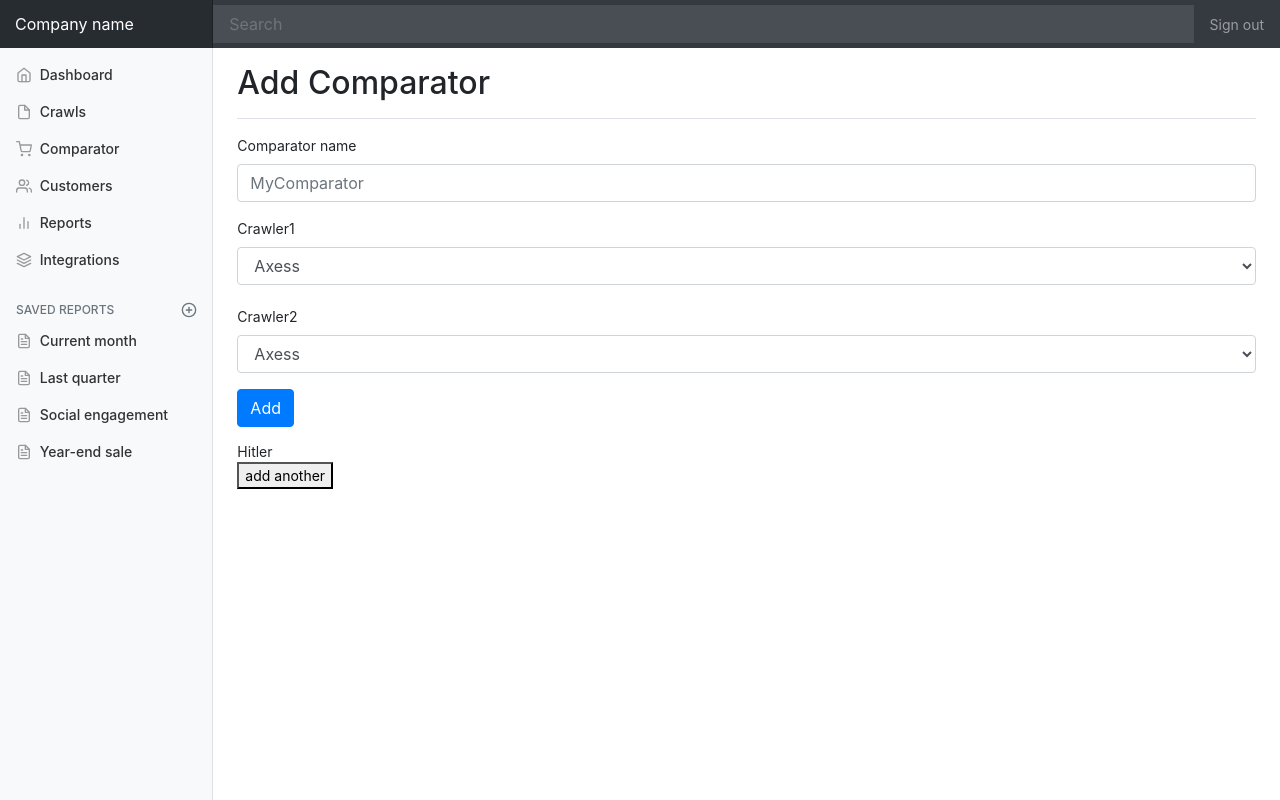
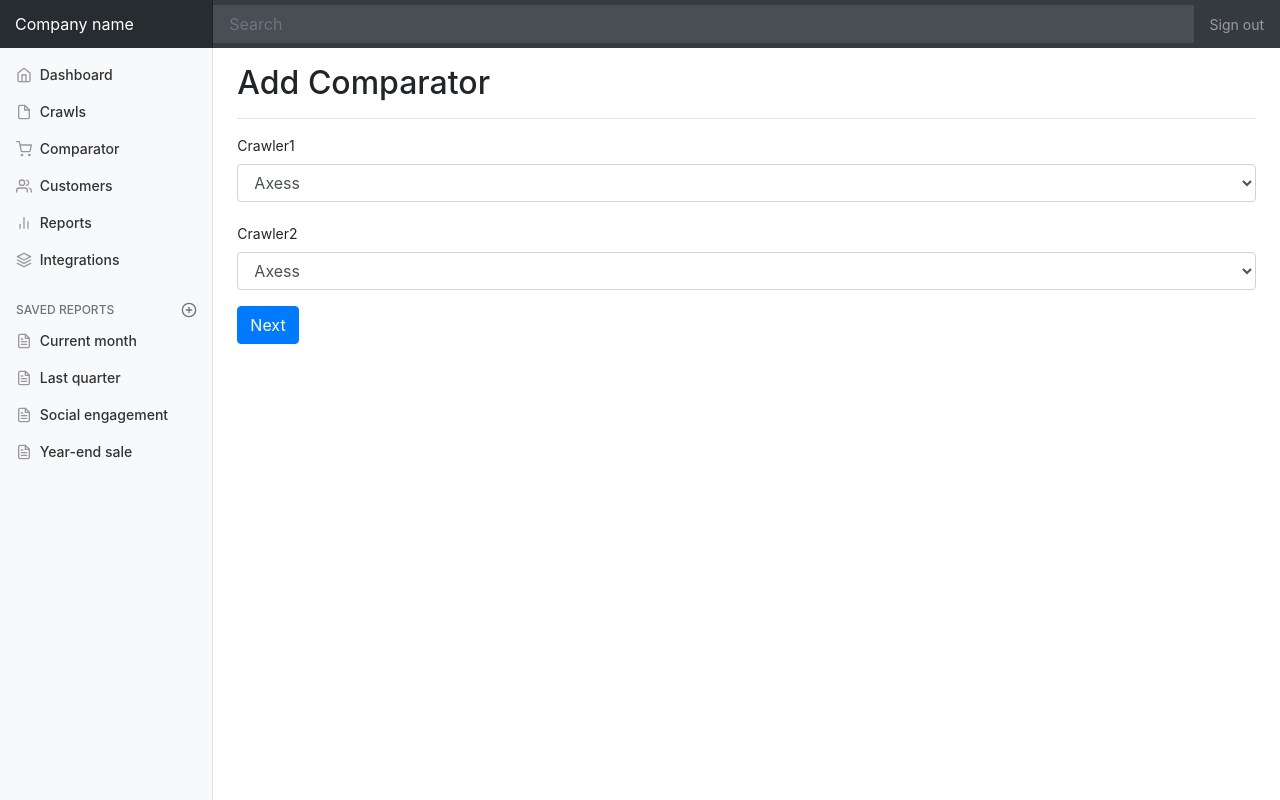
Before and after one commit to rvandyk/comparator, a Django app: page /comparatorpage/addcomparator in a window 1280 px wide. Run offline with Django 3.2, Linux system fonts and the light colour scheme; data comes from the database, SQL or seed files in the repository; both versions use the stored data as it was after the commit; some libraries are stand-ins or nearby versions.

Commit message:
Comparator creation and vizualisation

```diff
--- a/mainapp/views.py
+++ b/mainapp/views.py
@@ -14,7 +14,7 @@ import requests
 
 
 from mainapp.models import ScrapyItem
-from mainapp.models import CrawlerModel
+from mainapp.models import CrawlerModel, Comparator
 
 # connect scrapyd service
 scrapyd = ScrapydAPI('http://localhost:6800')
@@ -36,7 +36,8 @@ def crawlpage(request):
     return render(request, 'mainapp/crawlpage.html', {'items' : items,'models' : models,'jobs' : jobs })
 
 def comparatorpage(request):
-    return render(request, 'mainapp/comparatorpage.html')
+    comparators = Comparator.objects.all()
+    return render(request, 'mainapp/comparatorpage.html', {'comparators' : comparators})
 
 def remove_crawler(request, id):
     model = CrawlerModel.objects.get(id=id).delete()
@@ -49,14 +50,35 @@ def addComparatorForm(request):
         crawler2 = CrawlerModel.objects.get(name=request.POST['crawler2'])
         attributes1 = json.loads(crawler1.attributesJson)
         attributes2 = json.loads(crawler2.attributesJson)
+    elif 'count' in request.POST:
+        relations = []
+        count = request.POST['count']
+        name = request.POST['name']
+        crawler1 = CrawlerModel.objects.get(id=request.POST['crawler1id'])
+        crawler2 = CrawlerModel.objects.get(id=request.POST['crawler2id'])
+        for i in range(0,int(count)+1):
+            if 'typeselect'+str(i) in request.POST:
+                relations.append((request.POST['typeselect'+str(i)],request.POST['crawlerselect1'+str(i)],request.POST['crawlerselect2'+str(i)]))
+
+        comparator = Comparator()
+        comparator.name = name
+        comparator.model1 = crawler1
+        comparator.model2 = crawler2
+        comparator.fields = json.dumps(relations)
+        comparator.save()
+        return redirect('/comparatorpage')
+
     else:
+        crawler1 = ''
+        crawler2 = ''
         crawlersOk = False
         attributes1 = []
         attributes2 = []
 
     crawlers = CrawlerModel.objects.all()
     return render(request, 'mainapp/addcomparator.html', {'attributes1' : attributes1, 'attributes2' : attributes2,
-                                                          'crawlers' : crawlers, 'crawlersOK': crawlersOk })
+                                                          'crawlers' : crawlers, 'crawlersOK': crawlersOk,
+                                                          'crawler1':crawler1, 'crawler2' : crawler2})
 
 def download_crawl(request, unique_id):
     item = ScrapyItem.objects.filter(unique_id=unique_id).values()
--- a/templates/mainapp/addcomparator.html
+++ b/templates/mainapp/addcomparator.html
@@ -16,68 +16,154 @@
 
   <form action="{% url 'mainapp:add_comparator_form' %}" method="post">
                         {% csrf_token %}
-                        <div class="form-group">
-                            <label for="name">Comparator name</label>
-                            <input type="text" class="form-control" name = "name" id="name" placeholder="MyComparator">
-                        </div>
+
 
         <div class="form-group">
 
     <label for="crawler1">Crawler1</label>
     <select class="form-control" id="crawler1" name="crawler1">
         {% for crawler in crawlers %}
-            <option>{{ crawler.name }}</option>
+            <option {% if crawlersOK and crawler == crawler1 %}selected{% endif %}>{{ crawler.name }}</option>
         {% endfor %}
     </select>
 <br>
         <label for="crawler2">Crawler2</label>
     <select class="form-control" id="crawler2" name="crawler2">
         {% for crawler in crawlers %}
-            <option>{{ crawler.name }}</option>
+            <option {% if crawlersOK and crawler == crawler2 %}selected{% endif %}>{{ crawler.name }}</option>
         {% endfor %}
     </select>
   </div>
 
 
-                        {% if crawlersOK %}<button type="submit" class="btn btn-primary">Change</button>
-  {% else %}<button type="submit" class="btn btn-primary">Add</button>
-  {% endif %}
 
 
-
-        {% if crawlersOK %}
+                        {% if crawlersOK %}
+                            <button type="submit" class="btn btn-primary">Change</button>
+  {% else %}<button type="submit" class="btn btn-primary">Next</button>
+  {% endif %}
+  </form>
 
 
 
 
-    {% endif %}
-
-  </form>
+    {% if crawlersOK %}
 
 
-            <form>
-    <div id="forms">
-        Hitler
-    </div>
-    <button id="add-another">add another</button>
+
+
+
+
+
+
+
+
+<form action="{% url 'mainapp:add_comparator_form' %}" method="post">
+{% csrf_token %}
+<input type="hidden" name="crawler1id" value="{{ crawler1.id }}" />
+<input type="hidden" name="crawler2id" value="{{ crawler2.id }}" />
+<input id="count" type="hidden" name="count" value="1" />
+
+ <div class="form-group">
+                            <label for="name">Comparator name</label>
+                            <input type="text" class="form-control" name = "name" id="name" placeholder="MyComparator">
+                        </div>
+
+<div class="row align-items-end" id="field1">
+<div class="col-3">
+   <label id="label01" for="typeselect1">Type</label>
+    <select class="form-control" id="typeselect1" name="typeselect1">
+            <option>Keyword analysis</option>
+            <option>Price analysis</option>
+    </select>
+</div>
+<div class="col-3">
+   <label id="label11" for="crawlerselect11">Crawler 1</label>
+    <select class="form-control" id="crawlerselect11" name="crawlerselect11">
+        {% for a1 in attributes1 %}
+            <option>{{ a1 }}</option>
+        {% endfor %}
+    </select>
+</div>
+<div id="endpoint1" class="col-3">
+<label id="label21" for="crawlerselect21">Crawler 2</label>
+    <select class="form-control" id="crawlerselect21" name="crawlerselect21">
+        {% for a2 in attributes2 %}
+            <option>{{ a2 }}</option>
+        {% endfor %}
+    </select>
+</div>
+
+</div>
+<br>
+<button id="b1" class="btn btn-secondary add-more" type="button">Add field</button>
+<br>
+<br>
+
+<div class="row justify-content-md-center">
+<button type="submit" class="btn-lg btn-primary center">Create</button>
+</div>
 
 </form>
+
+{% endif %}
+
+
+
+
 
 
 
     <script>
-    form_count = 0;
+$(document).ready(function(){
+    var next = 1;
+    $(".add-more").click(function(e){
+        e.preventDefault();
+        var addto = "#field" + next;
+        var addRemove = '#endpoint' + next;
+        console.log(addto);
+        console.log(addRemove);
+        next = next + 1;
+        var newIn = '<br><div class="row align-items-end" id="field'+next+'">' +
+        '<div class="col-3">' +
+            '   <label id="label0'+next+'" for="typeselect'+next+'">Type</label>' +
+            '    <select class="form-control" id="typeselect'+next+'1" name="typeselect'+next+'">' +
+            '            <option>Keyword analysis</option>' +
+            '            <option>Price analysis</option>' +
+            '    </select>' +
+            '</div>'+
+            '<div class="col-3"><label id="label1' + next + '" for="crawlerselect1' + next + '">Crawler1</label>' +
+            '    <select class="form-control" id="crawlerselect1' + next +' " name="crawlerselect1' + next +'">' +
+            '        {% for a1 in attributes1 %}'+
+                '            <option>{{ a1 }}</option>'+
+                '        {% endfor %}' +
+            '    </select></div>' +
+            '<div id="endpoint'+next+'" class="col-3"><label id="label2' + next + '" for="crawlerselect2' + next + '">Crawler2</label>' +
+            '    <select class="form-control" id="crawlerselect2' + next +'" name="crawlerselect2' + next +'">' +
+            '        {% for a2 in attributes2 %}'+
+                '            <option>{{ a2 }}</option>'+
+                '        {% endfor %}' +
+            '    </select></div></div>';
 
-$("#add-another").click(function() {
-    form_count ++;
+        var newInput = $(newIn);
+        var removeBtn = '<div class="col"><button id="remove' + (next - 1) + '" class="btn btn-danger remove-me pull-bottom" >-</button></div>';
+        var removeButton = $(removeBtn);
+        $(addto).after(newInput);
+        $(addRemove).after(removeButton);
+        $("#field" + next).attr('data-source',$(addto).attr('data-source'));
+        $("#count").val(next);
 
-    element = $('<input type="text"/>');
-    element.attr('name', 'extra_field_' + form_count);
-    $("#forms").append(element);
-    console.log(form_count)
-    // build element and append it to our forms container
+            $('.remove-me').click(function(e){
+                e.preventDefault();
+                var fieldNum = this.id.charAt(this.id.length-1);
+                $("#field"+fieldNum).remove();
 
-})
+            });
+    });
+
+
+
+});
 </script>
 
 
```
Also changed, not shown: templates/mainapp/comparatorpage.html (+5 -3 lines), db.sqlite3.
